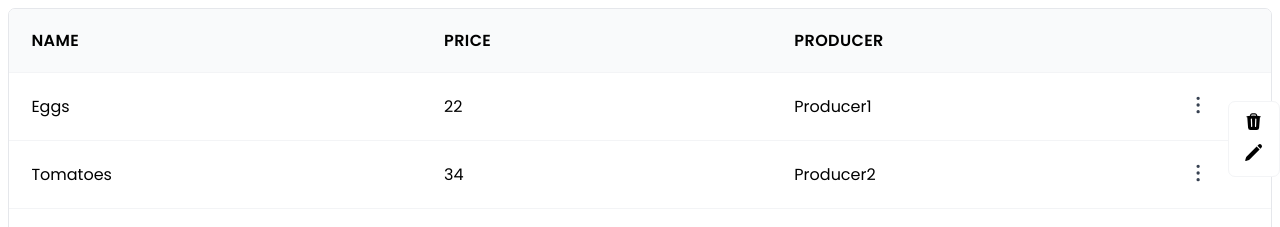
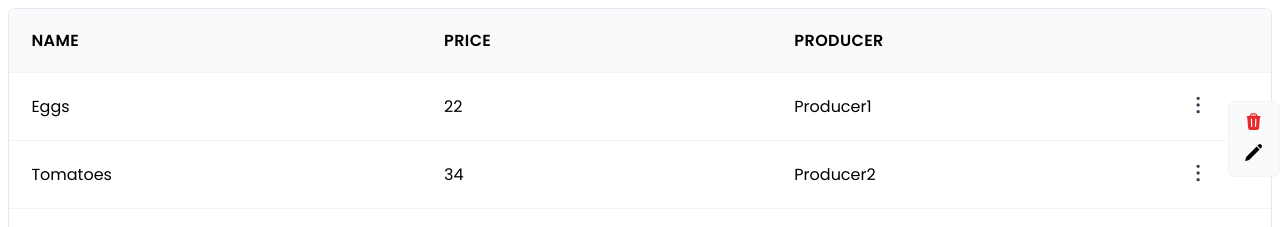
Before and after one commit to StasStone/esl-system, a React (Vite) app: page / in a window 1280 px wide. Both pictures are taken after a click on the button 1197 px from the left and 106 px from the top of the page. Shown: the top 227 px of the page. Built offline with nearby package versions, Linux system fonts and the light colour scheme; a web font is replaced by a local one.

Commit message:
fix: delete btn color and header keys

```diff
--- a/src/components/ActionsMenu.css
+++ b/src/components/ActionsMenu.css
@@ -1,6 +1,6 @@
 .menu-container {
   border: 1px solid var(--color-grey-100);
-  background-color: var(--color-grey-0);
+  background-color: var(--color-grey-50);
   border-radius: 7px;
   padding: 0.6rem;
   display: flex;
--- a/src/components/TableHeader.tsx
+++ b/src/components/TableHeader.tsx
@@ -8,7 +8,7 @@ export default function TableHeader({ headers }: TableHeaderProps) {
   return (
     <div className="header">
       {headers.map(header => (
-        <div>{header}</div>
+        <div key={header}>{header}</div>
       ))}
     </div>
   )
--- a/src/components/TableRow.tsx
+++ b/src/components/TableRow.tsx
@@ -17,7 +17,7 @@ export default function TableRow({ product }: { product: Product }) {
         </div>
         <ActionsMenu.Body id={product.id}>
           <button>
-            <HiTrash />
+            <HiTrash color="#eb2727" />
           </button>
           <button>
             <HiPencil />
```
